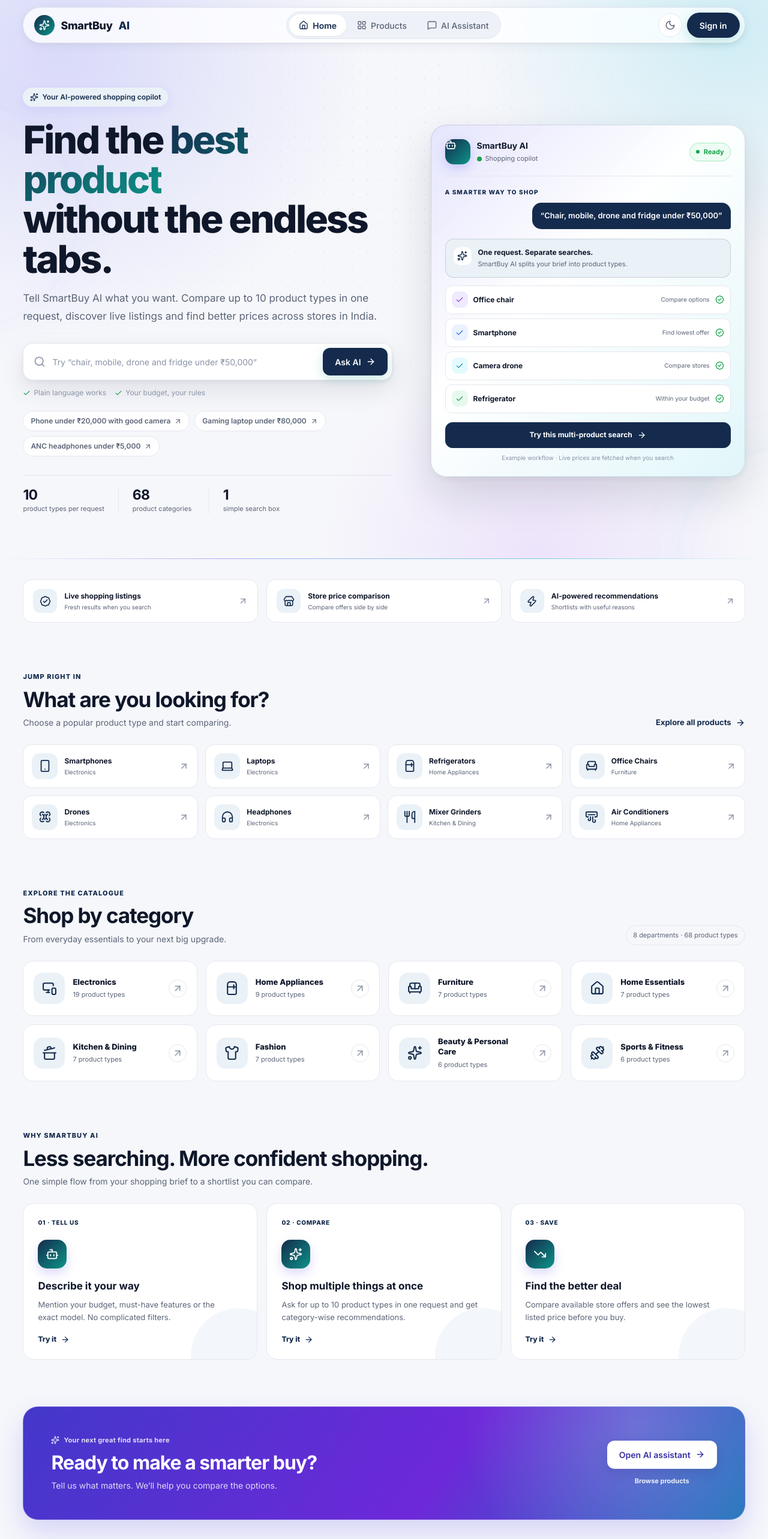
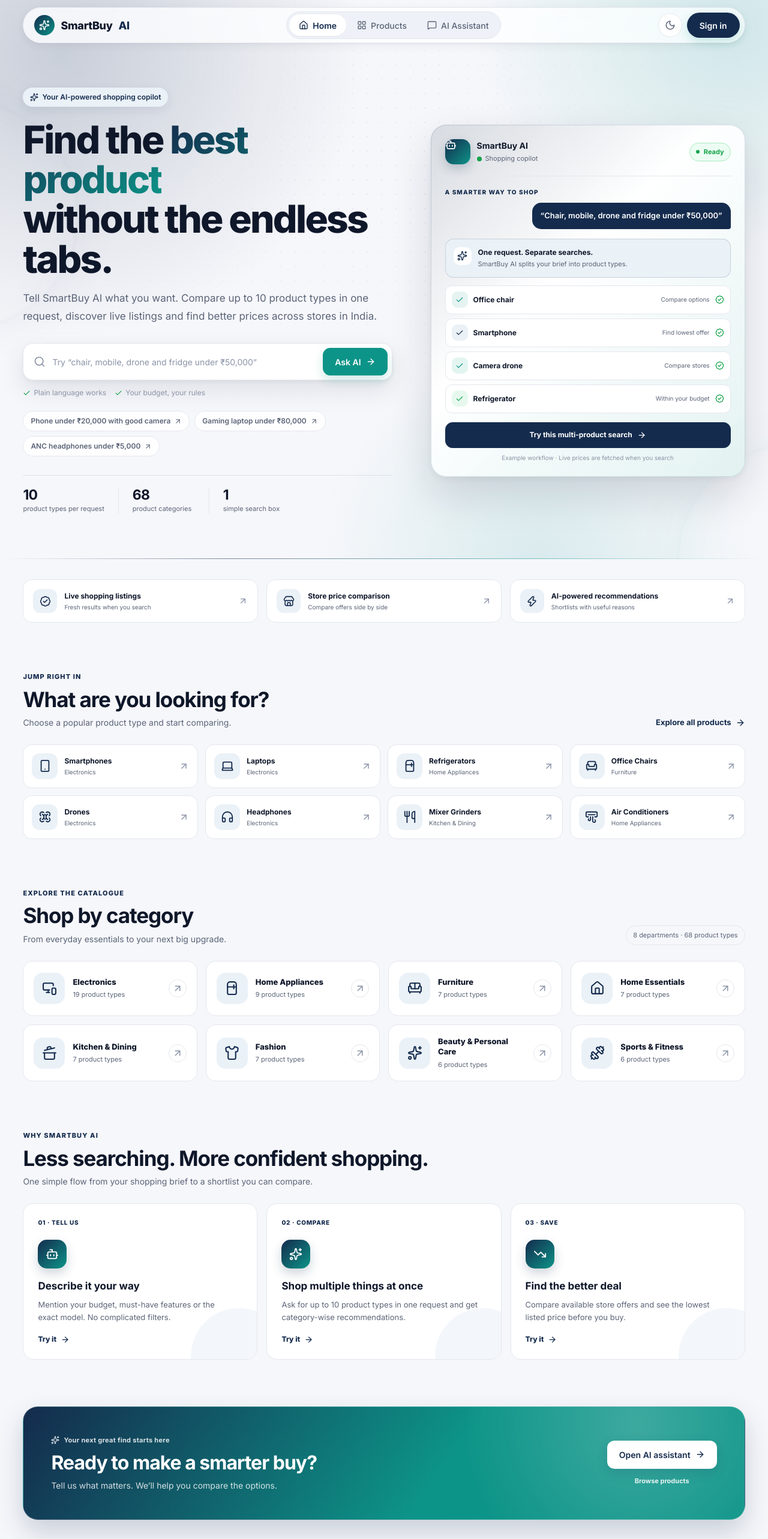
Before and after one commit to thearunendra/smartbuyai, a React (Vite) app in the folder frontend/: page / in a window 1280 px wide. Shown: the top 2566 px of the page at 60% size. Built offline with nearby package versions, Linux system fonts and the light colour scheme.

Commit message:
Recolor SmartBuy AI homepage to Navy and Teal

```diff
--- a/frontend/src/pages/Home.css
+++ b/frontend/src/pages/Home.css
@@ -26,9 +26,9 @@
   position: absolute;
   inset: 0;
   background:
-    radial-gradient(55% 70% at 8% 10%, rgba(99, 102, 241, 0.2), transparent 72%),
-    radial-gradient(50% 60% at 95% 5%, rgba(6, 182, 212, 0.16), transparent 68%),
-    radial-gradient(40% 55% at 70% 100%, rgba(168, 85, 247, 0.12), transparent 72%);
+    radial-gradient(55% 70% at 8% 10%, rgba(20, 43, 77, 0.2), transparent 72%),
+    radial-gradient(50% 60% at 95% 5%, rgba(13, 148, 136, 0.16), transparent 68%),
+    radial-gradient(40% 55% at 70% 100%, rgba(13, 148, 136, 0.12), transparent 72%);
 }
 
 .hero-dots {
@@ -53,15 +53,15 @@
 .hero-orb-one {
   top: 18%;
   left: -250px;
-  border: 1px solid rgba(99, 102, 241, 0.5);
-  box-shadow: 0 0 90px rgba(99, 102, 241, 0.22), inset 0 0 70px rgba(99, 102, 241, 0.12);
+  border: 1px solid rgba(20, 43, 77, 0.5);
+  box-shadow: 0 0 90px rgba(20, 43, 77, 0.22), inset 0 0 70px rgba(20, 43, 77, 0.12);
 }
 
 .hero-orb-two {
   right: -230px;
   bottom: -190px;
-  border: 1px solid rgba(6, 182, 212, 0.5);
-  box-shadow: 0 0 100px rgba(6, 182, 212, 0.2), inset 0 0 80px rgba(6, 182, 212, 0.12);
+  border: 1px solid rgba(13, 148, 136, 0.5);
+  box-shadow: 0 0 100px rgba(13, 148, 136, 0.2), inset 0 0 80px rgba(13, 148, 136, 0.12);
 }
 
 .hero-beam {
@@ -70,7 +70,7 @@
   right: 0;
   bottom: 0;
   height: 1px;
-  background: linear-gradient(90deg, transparent, rgba(99, 102, 241, 0.55) 30%, rgba(6, 182, 212, 0.5) 70%, transparent);
+  background: linear-gradient(90deg, transparent, rgba(20, 43, 77, 0.55) 30%, rgba(13, 148, 136, 0.5) 70%, transparent);
 }
 
 .hero-grid {
@@ -88,7 +88,7 @@
 
 .hero-badge {
   padding: 7px 12px;
-  box-shadow: 0 5px 18px rgba(79, 70, 229, 0.08);
+  box-shadow: 0 5px 18px rgba(20, 43, 77, 0.08);
 }
 
 .hero-content h1 {
@@ -151,6 +151,15 @@
   height: 46px;
   padding-inline: 19px;
   border-radius: 12px;
+  background: var(--accent);
+  border-color: var(--accent);
+  color: #ffffff;
+  box-shadow: 0 8px 18px rgba(13, 148, 136, 0.2);
+}
+
+.hero-search .btn:hover:not(:disabled) {
+  background: #0b7f76;
+  border-color: #0b7f76;
 }
 
 .hero-search-hint {
@@ -258,7 +267,7 @@
   inset: -1px;
   z-index: -1;
   border-radius: inherit;
-  background: linear-gradient(135deg, rgba(99, 102, 241, 0.34), transparent 42%, rgba(6, 182, 212, 0.24));
+  background: linear-gradient(135deg, rgba(20, 43, 77, 0.34), transparent 42%, rgba(13, 148, 136, 0.24));
   opacity: 0.5;
 }
 
@@ -308,7 +317,7 @@
   border-radius: 14px;
   background: var(--gradient);
   color: #fff;
-  box-shadow: 0 7px 18px rgba(79, 70, 229, 0.22);
+  box-shadow: 0 7px 18px rgba(20, 43, 77, 0.22);
 }
 
 .preview-live {
@@ -415,9 +424,9 @@
   border-radius: 9px;
 }
 
-.preview-result-icon.violet { background: #f0eaff; color: #7c3aed; }
-.preview-result-icon.blue { background: #eaf1ff; color: #2563eb; }
-.preview-result-icon.cyan { background: #e5faff; color: #0891b2; }
+.preview-result-icon.violet { background: #e5f4f1; color: #0d9488; }
+.preview-result-icon.blue { background: #eaf1f7; color: #142b4d; }
+.preview-result-icon.cyan { background: #e3f5f1; color: #0d9488; }
 .preview-result-icon.green { background: #e7f9ef; color: #16a34a; }
 
 .preview-result strong {
@@ -457,7 +466,7 @@
 
 .preview-try:hover {
   transform: translateY(-2px);
-  box-shadow: 0 8px 18px rgba(79, 70, 229, 0.2);
+  box-shadow: 0 8px 18px rgba(20, 43, 77, 0.2);
   background: var(--primary-hover);
 }
 
@@ -844,7 +853,7 @@
   border-radius: 15px;
   background: var(--gradient);
   color: #fff;
-  box-shadow: 0 8px 18px rgba(79, 70, 229, 0.2);
+  box-shadow: 0 8px 18px rgba(20, 43, 77, 0.2);
 }
 
 .feature-card h3,
@@ -899,9 +908,9 @@
   border-radius: 25px;
   background:
     radial-gradient(circle at 85% 15%, rgba(255, 255, 255, 0.2), transparent 28%),
-    linear-gradient(125deg, #4338ca 0%, #6d28d9 58%, #0891b2 115%);
+    linear-gradient(125deg, #142b4d 0%, #0d9488 58%, #0d9488 115%);
   color: #fff;
-  box-shadow: 0 20px 45px rgba(79, 70, 229, 0.2);
+  box-shadow: 0 20px 45px rgba(20, 43, 77, 0.2);
 }
 
 .cta-copy > span {
@@ -939,12 +948,12 @@
   min-height: 47px;
   padding-inline: 19px;
   background: #fff;
-  color: #3730a3;
-  box-shadow: 0 7px 19px rgba(31, 26, 91, 0.14);
+  color: #142b4d;
+  box-shadow: 0 7px 19px rgba(20, 43, 77, 0.14);
 }
 
 .cta-btn:hover {
-  background: #f1f0ff;
+  background: #e8f4f2;
   transform: translateY(-2px);
 }
 
@@ -1266,3 +1275,41 @@
     transition-duration: 0.01ms !important;
   }
 }
+
+
+/* Voice input for the AI shopping search */
+.hero-voice-btn {
+  display: inline-flex;
+  flex: 0 0 42px;
+  align-items: center;
+  justify-content: center;
+  width: 42px;
+  height: 42px;
+  border: 1px solid var(--border);
+  border-radius: 12px;
+  background: var(--surface-2);
+  color: var(--accent);
+  cursor: pointer;
+  transition: background 0.18s ease, border-color 0.18s ease, box-shadow 0.18s ease;
+}
+
+.hero-voice-btn:hover,
+.hero-voice-btn.is-listening {
+  border-color: var(--accent);
+  background: var(--primary-soft);
+}
+
+.hero-voice-btn.is-listening {
+  animation: hero-voice-pulse 1.15s ease-in-out infinite;
+}
+
+@keyframes hero-voice-pulse {
+  50% { box-shadow: 0 0 0 6px rgba(13, 148, 136, 0.13); }
+}
+
+.hero-voice-feedback {
+  margin: 9px 0 0 6px;
+  color: var(--accent);
+  font-size: 12px;
+  line-height: 1.5;
+}
```
